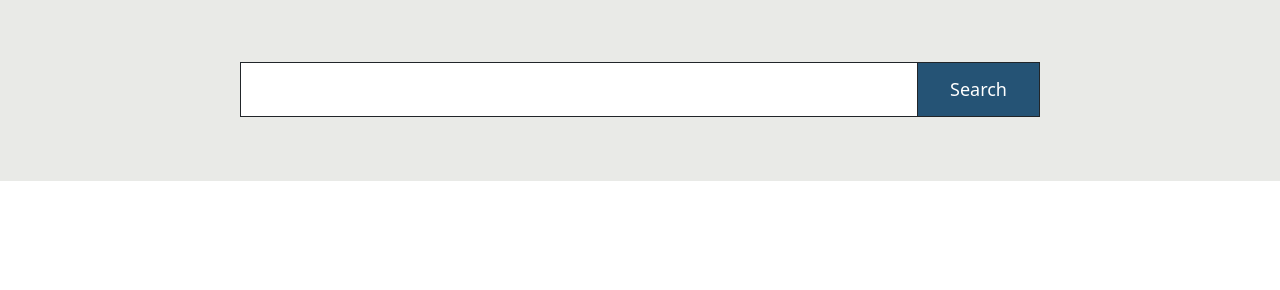
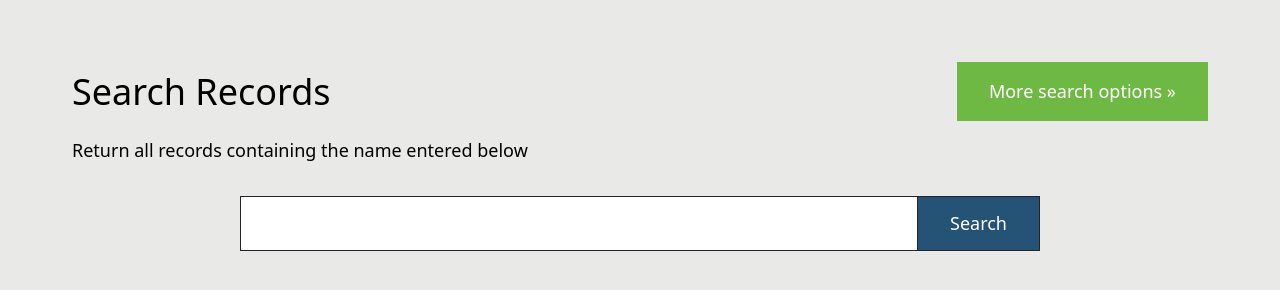
Before and after one commit to ckingbailey/pec-retreat-demo, a plain HTML site: page index.html in a window 1280 px wide. Shown: the part 570-860 px from the top of the page. Before the commit the page ends 800 px from the top, so only its background shows below. Drawn offline with Linux system fonts and the light colour scheme.

Commit message:
add explanatory text around search field

```diff
--- a/index.html
+++ b/index.html
@@ -186,13 +186,17 @@
             </div>
             <section class="bg-rotate">
                 <div class="container mx-auto p-8 py-16">
-                    <form class="sm:flex max-w-lg" style="margin: auto">
+                    <div class="flex flex-col sm:flex-row items-center">
+                        <h2 class="my-0 sm:flex-1">Search Records</h2>
+                        <a href="/projects/related-to/public-ethics-commission" class="btn btn-bright mt-4 sm:mt-0">More search options »</a>
+                    </div>
+                    <p class="mb-8">Return all records containing the name entered below</p>
+                    <form class="flex sm:flex max-w-lg" style="margin: auto">
                         <input type="search"
                             class="w-full mb-0 p-4 border-shark border rounded-none appearance-none sm:flex-1">
                         <button type="submit"
                             class="w-full btn border-l-0 border-shark border sm:w-auto">Search</button>
                     </form>
-                </div>
             </section>
         </main>
     </div>
```
